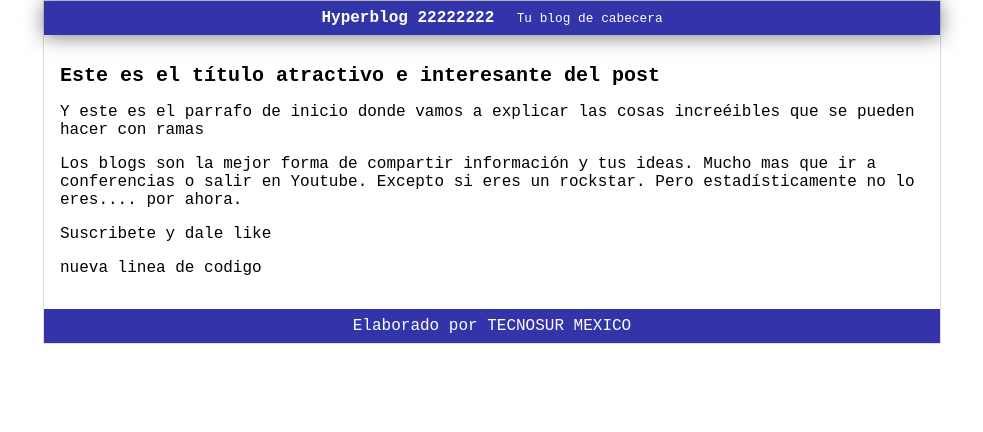
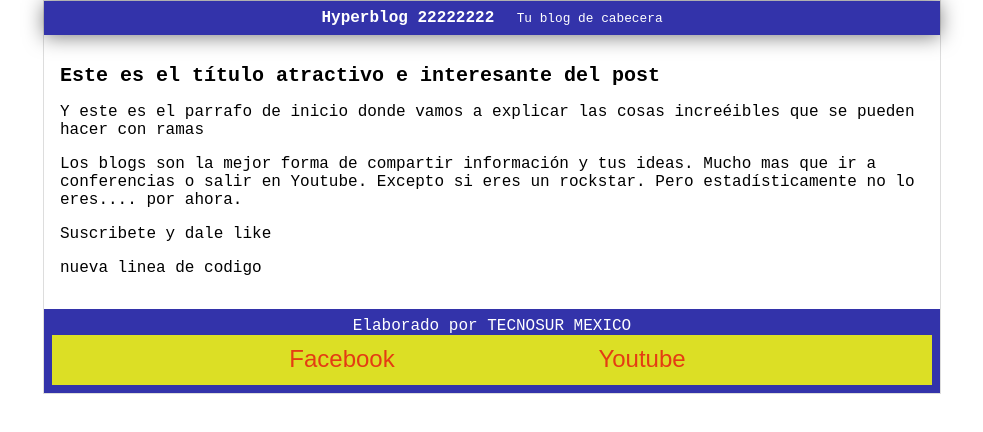
Before and after one commit to dampDev/blogDaniel, a plain HTML site: page daniel.html in a window 1280 px wide. Shown: the whole page, without its empty margins (148-1131 px from the left). Drawn offline with Linux system fonts and the light colour scheme.

Commit message:
curosiando footer ccs

```diff
--- a/css/estilos.css
+++ b/css/estilos.css
@@ -51,3 +51,20 @@ body
     text-align: center;
     padding: 0.5em;
 }
+.cont {
+    display:flex;
+    background: rgb(220, 223, 37);
+    justify-content: center;
+    align-items: center;
+    height: 50px;
+    flex-direction: row;
+}
+.row {
+    color: rgb(228, 60, 19);
+    font-size: 150%;
+    width: 300px;
+    height: 30px;
+
+    text-align: center;
+    font-family: sans-serif;
+}
--- a/daniel.html
+++ b/daniel.html
@@ -17,7 +17,12 @@
                 <p>nueva linea de codigo</p>
             </div>
             <div id="footer">
+
                 Elaborado por TECNOSUR MEXICO
+                <div class="cont">
+                <div class="row">Facebook</div>
+                <div class="row">Youtube</div>
+                </div>
             </div>
         </div>
     </body>
```
